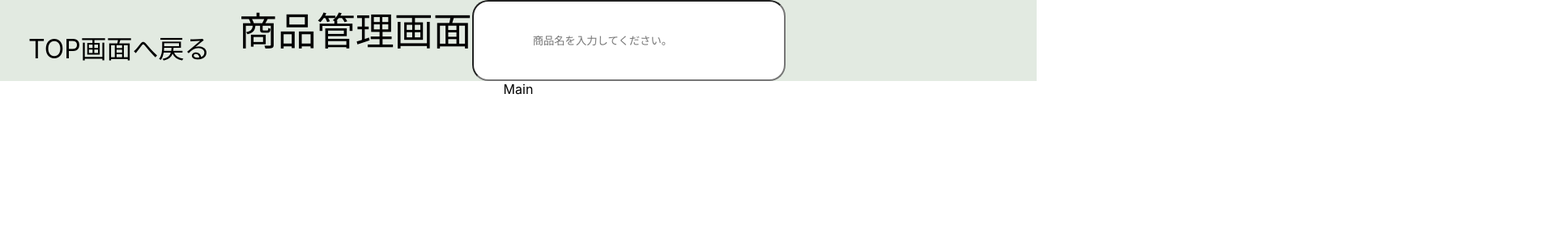
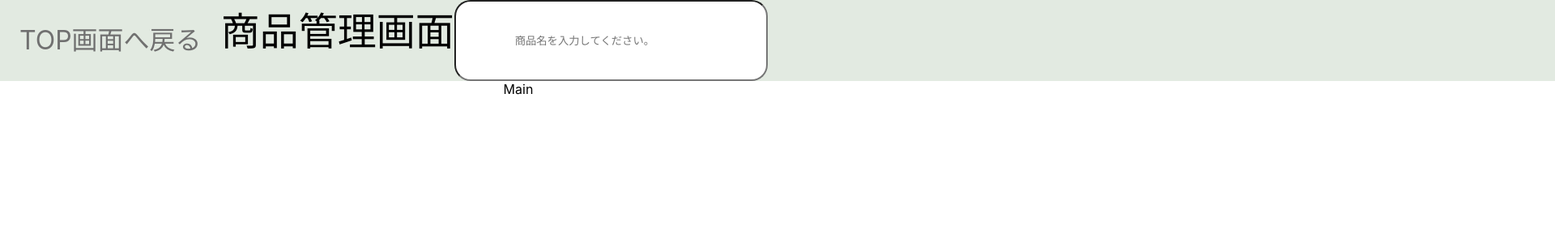
Before and after one commit to furu0202/StockManagementApp, a React (Create React App) app: page / in a window 1280 px wide. Shown: the top 300 px of the page at 81% size, 1920 px wide, since content can reach past the window. Built offline with nearby package versions, Linux system fonts and the light colour scheme.

Commit message:
TOP画面へ戻る文字サイズ・文字色の調整

```diff
--- a/src/styles/header.css
+++ b/src/styles/header.css
@@ -1,4 +1,6 @@
 .siteHeader {
+  width: 1920px;
+  height: 100px;
   display: flex;
   background-color: #e2eae1;
   height: 100px;
@@ -6,8 +8,9 @@
 
 .goBackButton {
   font-size: 32px;
-  padding: 35px;
+  padding: 24px;
   text-align: left;
+  color: #707070;
 }
 
 .title {
```
